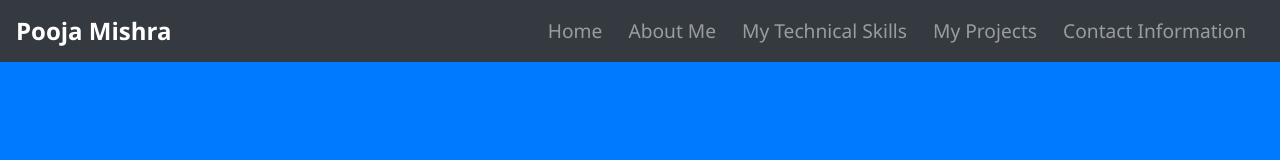
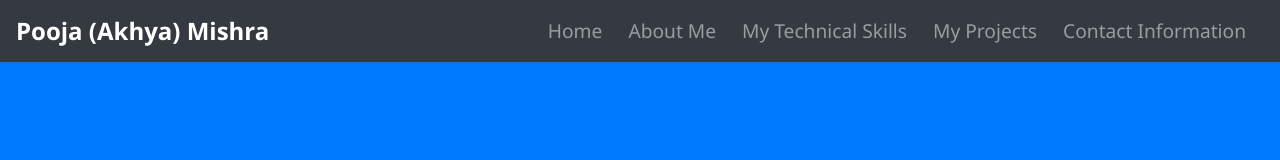
Before and after one commit to poojaakhyamishra/poojaakhyamishra.github.io, a plain HTML site: page index.html in a window 1280 px wide. Shown: the top 160 px of the page. Drawn offline with nearby package versions, Linux system fonts and the light colour scheme; grey boxes are pictures that could not be loaded.

Commit message:
Update index.html

```diff
--- a/index.html
+++ b/index.html
@@ -185,7 +185,7 @@
 <body>
 
   <nav class="navbar navbar-expand-lg navbar-dark bg-dark">
-    <a class="navbar-brand" href="#">Pooja Mishra</a>
+    <a class="navbar-brand" href="#">Pooja (Akhya) Mishra</a>
     <button class="navbar-toggler" type="button" data-toggle="collapse" data-target="#navbarNav" aria-controls="navbarNav" aria-expanded="false" aria-label="Toggle navigation">
       <span class="navbar-toggler-icon"></span>
     </button>
```
